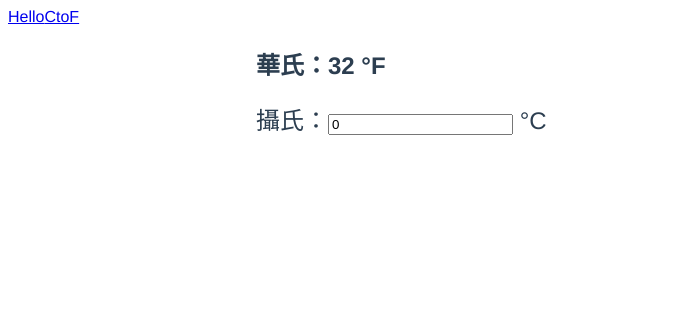
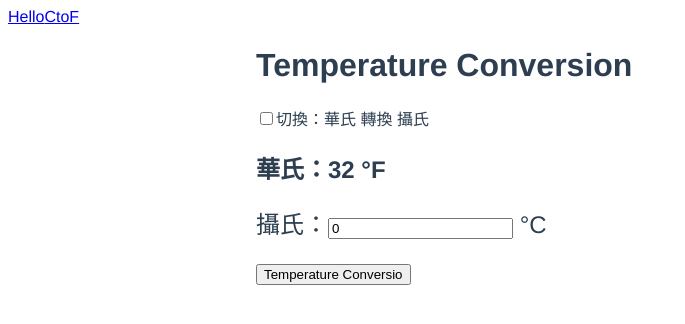
Before and after one commit to StanGC/vue-exercise, a Vue app: page /c2f in a window 1280 px wide. Shown: the top 324 px of the page, without its empty margins (0-685 px from the left). Built offline with nearby package versions, Linux system fonts and the light colour scheme.

Commit message:
Complete conversion feature

```diff
--- a/src/pages/CtoF.vue
+++ b/src/pages/CtoF.vue
@@ -1,9 +1,22 @@
 <template>
   <div class="container">
-    <h2>華氏：{{ fahrenheit }} °F</h2>
+    <h1>Temperature Conversion</h1>
+
+    <input id="toggleTemperature" type="checkbox" v-model="isCelsius">
+    <label for="toggleTemperature">切換：{{ toggleTemperature }}</label>
+
+    <h2 v-if="isCelsius">攝氏：{{ celsius }} °C</h2>
+    <h2 v-if="!isCelsius">華氏：{{ fahrenheit }} °F</h2>
+
     <div class="celsius">
-      攝氏：<input type='number' v-model="celsius" /> °C
+      <span v-show="!isCelsius">攝氏：</span>
+      <span v-show="isCelsius">華氏：</span>
+      <input type='number' v-model="userInput" /> °C
     </div>
+
+    <button @click="temperatureConversio( userInput );">
+      Temperature Conversio
+    </button>
   </div>
 </template>
 
@@ -11,12 +24,29 @@
 export default {
   data () {
     return {
-      celsius: 0
+      userInput: 0,
+      isCelsius: false,
     }
   },
   computed: {
     fahrenheit () {
-      return this.celsius * 9/5 + 32;
+      return this.userInput * 9/5 + 32;
+    },
+    celsius () {
+      return (this.userInput - 32) * 5/9;
+    },
+    toggleTemperature () {
+      return this.isCelsius ? "攝氏 轉換 華氏" : "華氏 轉換 攝氏";
+    }
+  },
+  methods: {
+    temperatureConversio ( val ) {
+      if ( this.isCelsius ) {
+        alert('攝氏: ' + this.celsius );
+      }
+      else {
+        alert('華氏: ' + this.fahrenheit );
+      }
     }
   }
 }
@@ -25,5 +55,6 @@ export default {
 <style>
   .celsius {
     font-size: 1.5em;
+    margin-bottom: 1em;
   }
 </style>
```
